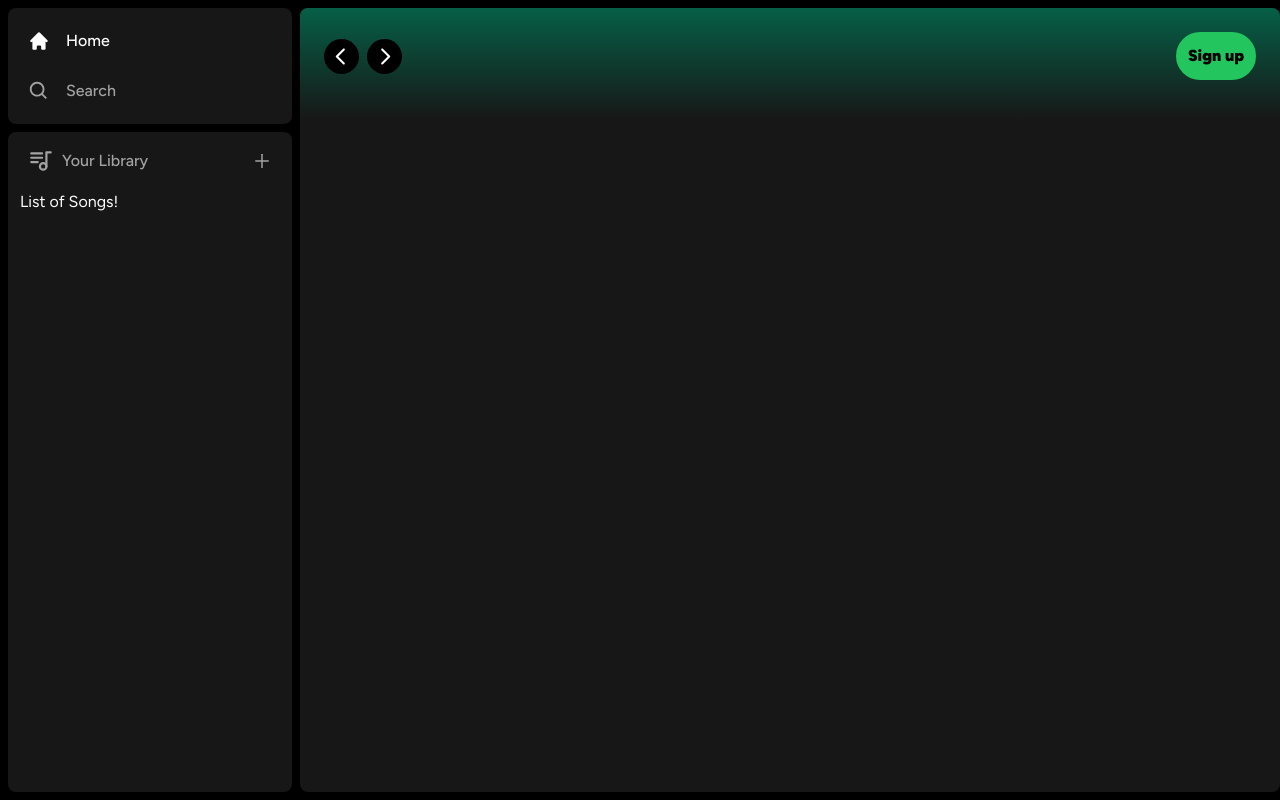
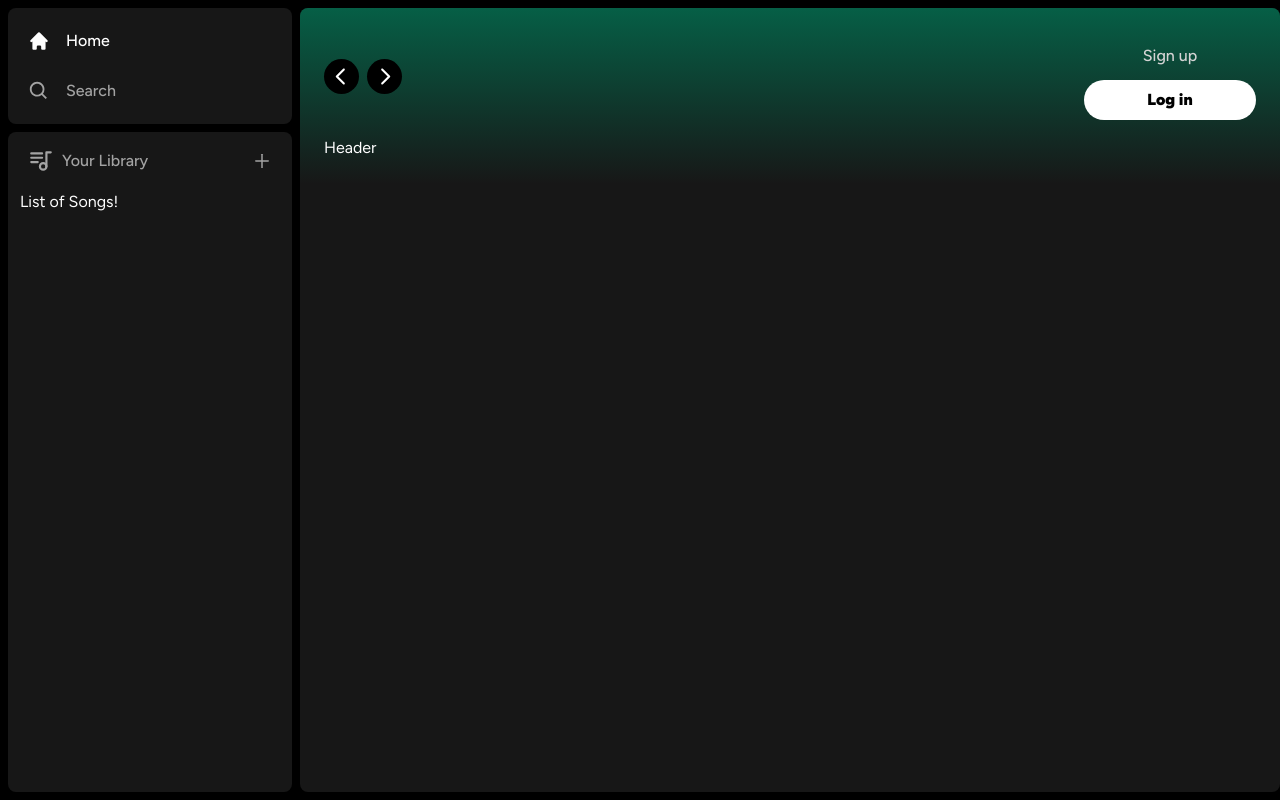
Before and after one commit to yousefelassal/spotify-clone, a Next.js app: page / in a window 1280 px wide. Built offline with nearby package versions, Linux system fonts and the light colour scheme.

Commit message:
update header

```diff
--- a/components/Header.tsx
+++ b/components/Header.tsx
@@ -47,13 +47,23 @@
             <div className="flex justify-between items-center gap-x-4">
                 <>
                     <div>
-                        <Button>
+                        <Button
+                            onClick={() => {}}
+                            className="bg-transparent text-neutral-300 font-medium"
+                        >
                             Sign up
+                        </Button>
+                        <Button
+                            onClick={() => {}}
+                            className="bg-white px-6 py-2"
+                        >
+                            Log in
                         </Button>
                     </div>
                 </>
             </div>
         </div>
+        {children}
     </div>
   )
 }
```
